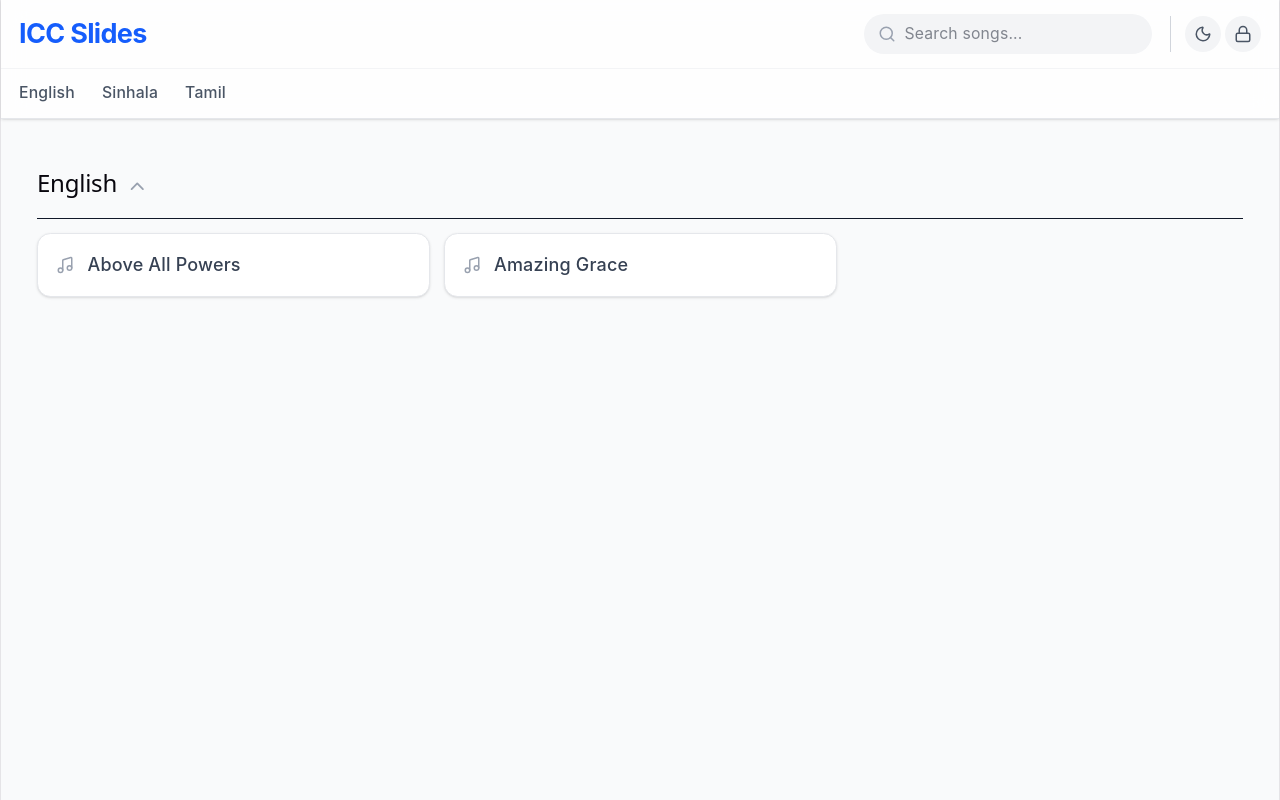
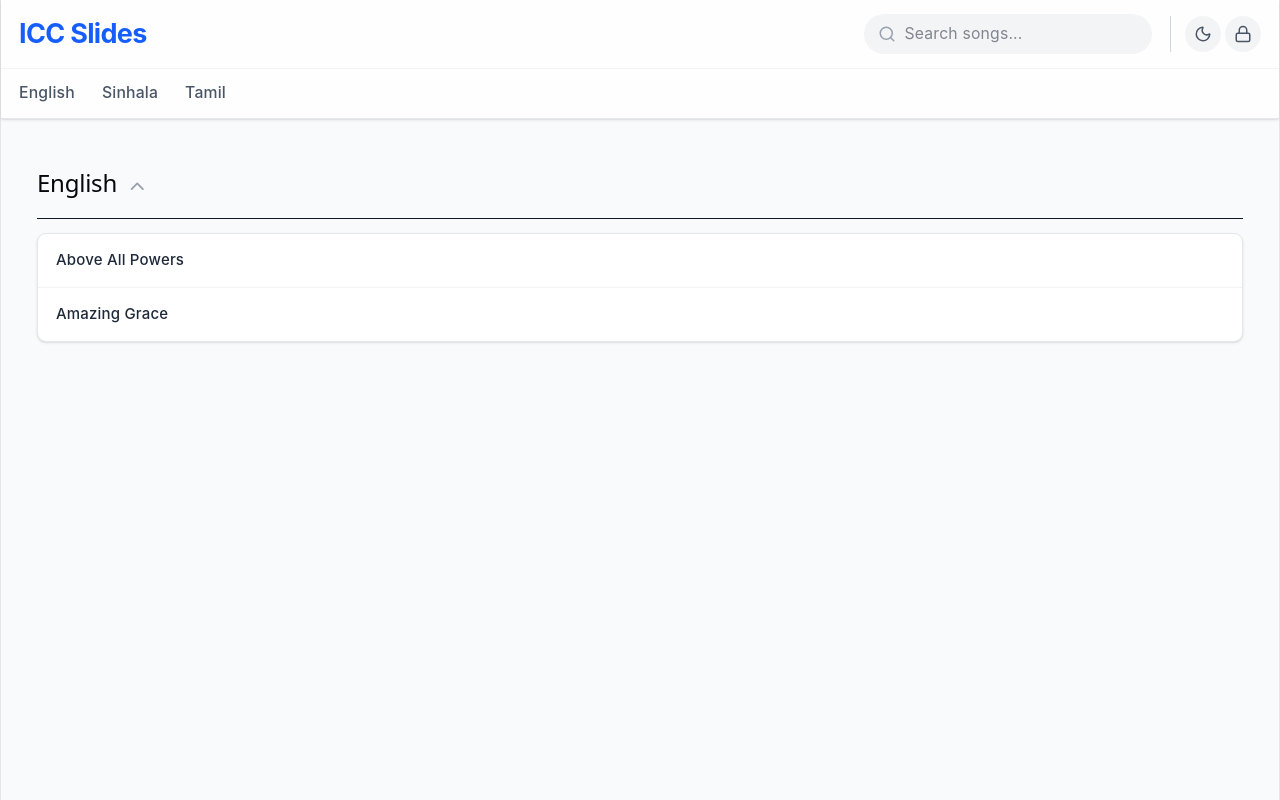
Before and after one commit to JoelLawrence2005/Church-Songs, a React (Vite) app in the folder lyric-presenter/: page / in a window 1280 px wide. Built offline with nearby package versions, Linux system fonts and the light colour scheme.

Commit message:
Update App.jsx

```diff
--- a/lyric-presenter/src/App.jsx
+++ b/lyric-presenter/src/App.jsx
@@ -327,23 +327,19 @@ const LanguageGroup = ({ group, searchActive, onSelect }) => {
       </button>
 
       {isExpanded && (
-        <div className="grid grid-cols-1 md:grid-cols-2 lg:grid-cols-3 gap-3">
-          {group.songs.map(song => (
-            <div
+        <ul className="flex flex-col border border-gray-200 dark:border-gray-800 rounded-lg overflow-hidden bg-white dark:bg-gray-900 shadow-sm">
+          {group.songs.map((song, index) => (
+            <li
               key={song.id}
               onClick={() => onSelect(song)}
-              className="p-4 rounded-xl border border-gray-200 dark:border-gray-800 bg-white dark:bg-gray-800/50 hover:bg-blue-50 hover:border-blue-200 dark:hover:bg-gray-800 dark:hover:border-blue-900 cursor-pointer transition-all duration-200 flex items-center justify-between group shadow-sm hover:shadow"
+              className={`px-4 py-3 cursor-pointer hover:bg-gray-50 dark:hover:bg-gray-800/80 transition-colors text-gray-800 dark:text-gray-200 flex items-center ${
+                index !== group.songs.length - 1 ? 'border-b border-gray-100 dark:border-gray-800' : ''
+              }`}
             >
-              <div className="flex items-center gap-3 overflow-hidden">
-                <Music className="w-4 h-4 text-gray-400 dark:text-gray-500 flex-shrink-0" />
-                <span className="font-medium text-gray-700 dark:text-gray-200 group-hover:text-blue-700 dark:group-hover:text-blue-400 truncate">
-                  {song.title}
-                </span>
-              </div>
-              <Play className="w-4 h-4 text-gray-300 dark:text-gray-600 opacity-0 group-hover:opacity-100 group-hover:text-blue-500 transition-all flex-shrink-0" />
-            </div>
+              <span className="font-medium text-[15px]">{song.title}</span>
+            </li>
           ))}
-        </div>
+        </ul>
       )}
     </div>
   );
```
